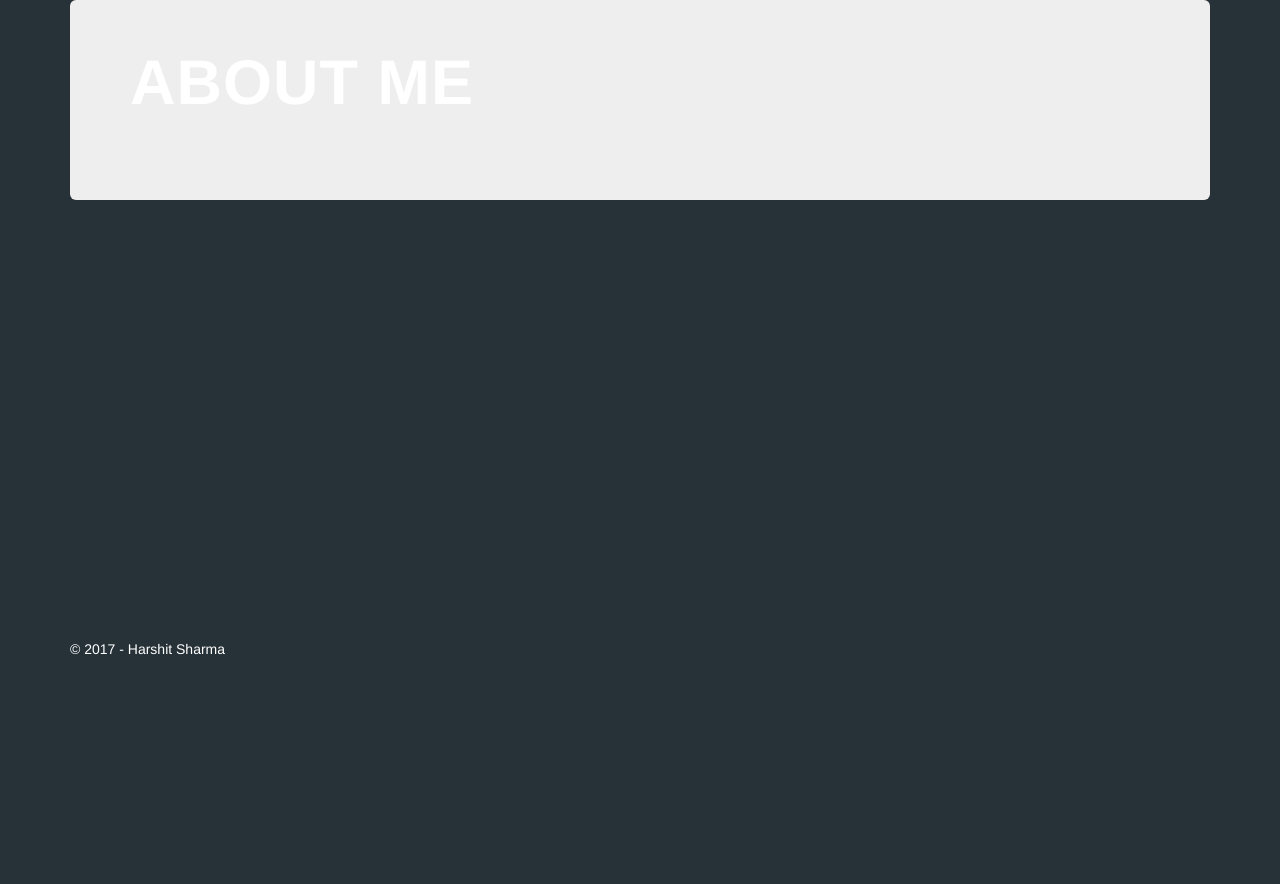
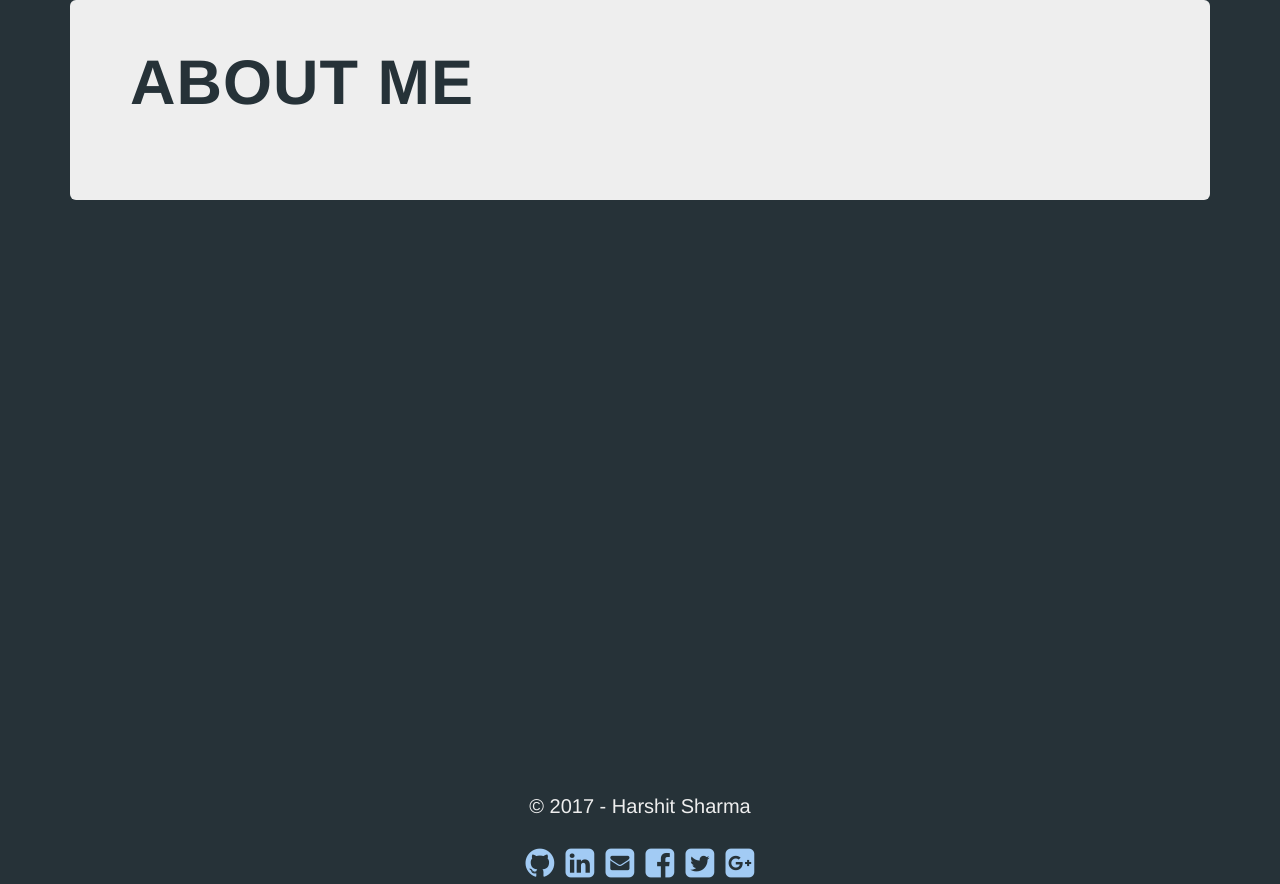
Before and after one commit to friendvineetsharma/Express_Portfolio, a Node server app: page /AboutMe in a window 1280 px wide. Shown: the part 91-975 px from the top of the page. Before the commit the page ends 746 px from the top, so only its background shows below. Run offline with Node 20, Linux system fonts and the light colour scheme; some libraries are stand-ins or nearby versions.

Commit message:
formatted footer

```diff
--- a/public/stylesheets/basicelement.css
+++ b/public/stylesheets/basicelement.css
@@ -386,3 +386,71 @@ img::-moz-selection {
 body {
     webkit-tap-highlight-color: rgba(255,255,255,.2);
 }
+
+html,
+body {
+    height: 100%;
+    /* The html and body elements cannot have any padding or margin. */
+}
+
+/* Wrapper for page content to push down footer */
+#wrap {
+    min-height: 100%;
+    height: auto !important;
+    height: 100%;
+    /* Negative indent footer by its height */
+    margin: 0 auto -60px;
+    /* Pad bottom by footer height */
+    padding: 0 0 60px;
+}
+
+/* Set the fixed height of the footer here */
+#footer {
+    height: 60px;
+    color: #eeeeee;
+}
+
+#buttons {
+    background-color: #EEEEEE;
+
+}
+
+
+.social:hover {
+    -webkit-transform: scale(1.1);
+    -moz-transform: scale(1.1);
+    -o-transform: scale(1.1);
+}
+.social {
+    -webkit-transform: scale(0.8);
+    /* Browser Variations: */
+
+    -moz-transform: scale(0.8);
+    -o-transform: scale(0.8);
+    -webkit-transition-duration: 0.5s;
+    -moz-transition-duration: 0.5s;
+    -o-transition-duration: 0.5s;
+}
+
+/*
+    Multicoloured Hover Variations
+*/
+
+#social-fb:hover {
+    color: #3B5998;
+}
+#social-tw:hover {
+    color: #4099FF;
+}
+#social-gp:hover {
+    color: #d34836;
+}
+#social-em:hover {
+    color: #f39c12;
+}
+#social-gh:hover {
+    color: #0f0f0f;
+}
+#social-li:hover {
+    color: #0077B5;
+}
--- a/views/AboutMe.ejs
+++ b/views/AboutMe.ejs
@@ -9,13 +9,15 @@ which builds the file structure so you don't need to start from scratch
 
 
 <% include partials/header.ejs %>
-
+<div id="wrap">
 <div class="container">
+  <font color="#263238">
   <div class="jumbotron">
 
     <h1><%= title %></h1>
 
   </div>
+  </font>
 </div>
-
+</div>
 <% include partials/footer.ejs %>
--- a/views/ContactMe.ejs
+++ b/views/ContactMe.ejs
@@ -9,7 +9,7 @@ which builds the file structure so you don't need to start from scratch
 
 
 <% include partials/header.ejs %>
-
+<div id="wrap">
 <div class="container">
   <br />
   <div class="jumbotron">
@@ -46,5 +46,5 @@ which builds the file structure so you don't need to start from scratch
 </font>
   </div>
 </div>
-
+</div>
 <% include partials/footer.ejs %>
--- a/views/Projects.ejs
+++ b/views/Projects.ejs
@@ -9,6 +9,7 @@ which builds the file structure so you don't need to start from scratch
 
 
 <% include partials/header.ejs %>
+
 <div class="container">
   <br />
   <div class="jumbotron">
--- a/views/index.ejs
+++ b/views/index.ejs
@@ -8,7 +8,7 @@
  -->
 
 <% include ./partials/header.ejs %>
-
+<div id="wrap">
 <div class="container">
   <br />
   <div class="col-xs-12 col-sm-4 col-md-4 col-lg-4">
@@ -28,5 +28,5 @@
   </div>
   </div>
 </div>
-
+</div>
 <% include ./partials/footer.ejs %>
--- a/views/partials/footer.ejs
+++ b/views/partials/footer.ejs
@@ -7,10 +7,19 @@
  which builds the file structure so you don't need to start from scratch
  -->
 
+<footer id="footer">
+    <div class="container">
 
-<footer class="navbar-fixed-bottom">
-    <div class="container">
-        &copy; 2017 - Harshit Sharma
+    </div>
+    <div class="text-center center-block">
+        <p class="txt-railway">&copy; 2017 - Harshit Sharma</p>
+        <br />
+        <a href="https://github.com/HarryKural"><i id="social-gh" class="fa fa-github fa-3x social"></i></a>
+        <a href="https://ca.linkedin.com/in/harrykural"><i id="social-li" class="fa fa-linkedin-square fa-3x social"></i></a>
+        <a href="mailto:200333254@student.georgianc.on.ca"><i id="social-em" class="fa fa-envelope-square fa-3x social"></i></a>
+        <a href="https://www.facebook.com"><i id="social-fb" class="fa fa-facebook-square fa-3x social"></i></a>
+        <a href="https://twitter.com"><i id="social-tw" class="fa fa-twitter-square fa-3x social"></i></a>
+        <a href="https://plus.google.com"><i id="social-gp" class="fa fa-google-plus-square fa-3x social"></i></a>
     </div>
 </footer>
 
--- a/views/partials/header.ejs
+++ b/views/partials/header.ejs
@@ -22,6 +22,7 @@ which builds the file structure so you don't need to start from scratch
   <!-- Optional theme -->
   <link rel="stylesheet" href="/stylesheets/bootstrap-theme.min.css" />
   <link rel="stylesheet" href="/stylesheets/basicelement.css" />
+  <link href="//maxcdn.bootstrapcdn.com/font-awesome/4.1.0/css/font-awesome.min.css" rel="stylesheet">
 
 </head>
 <body>
@@ -30,7 +31,7 @@ which builds the file structure so you don't need to start from scratch
 <nav class="navbar navbar-custom">
   <div class="container-fluid">
     <div class="navbar-header">
-      <button type="button" class="navbar-toggle" data-toggle="collapse" data-target="#myNavbar">
+      <button type="button" class="navbar-toggle" data-toggle="collapse" data-target="#myNavbar" id="buttons">
         <span class="icon-bar"></span>
         <span class="icon-bar"></span>
         <span class="icon-bar"></span>
```
Also changed, not shown: public/stylesheets/style.css (line endings or trailing spaces).
